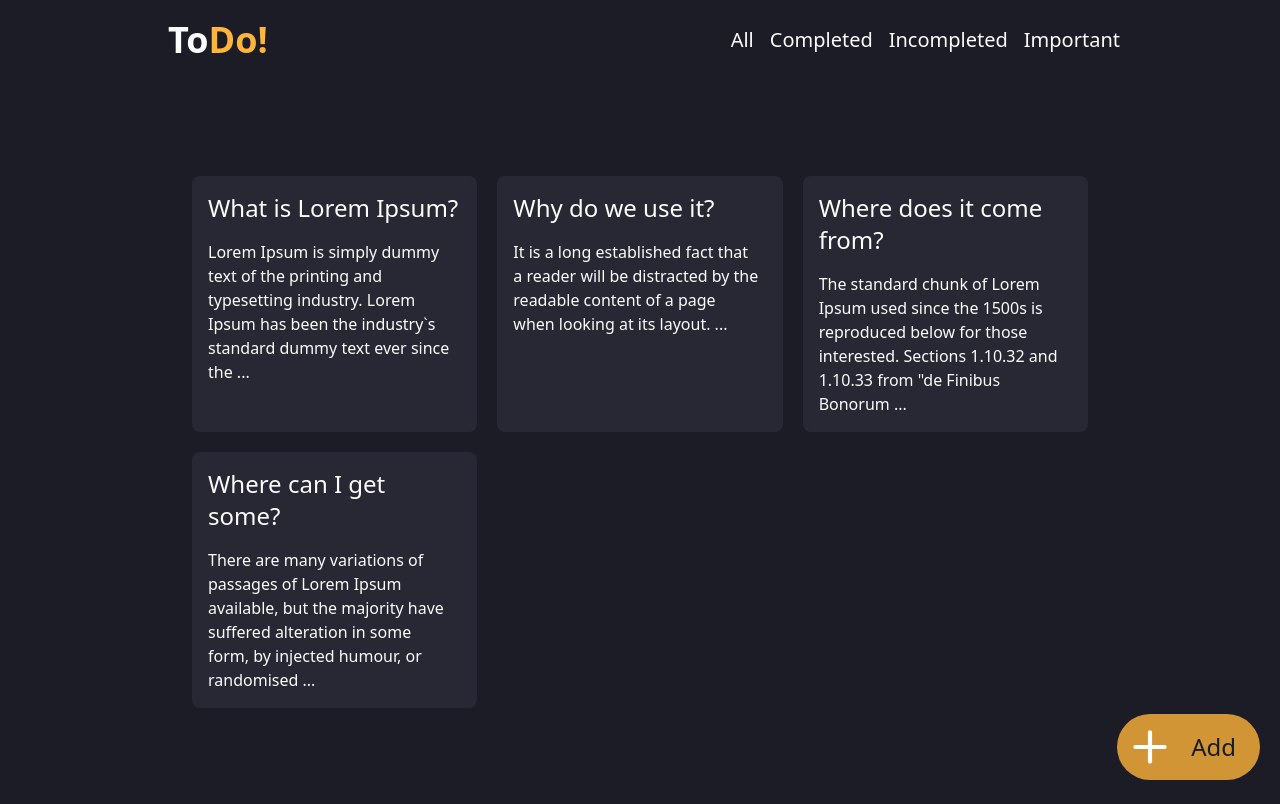
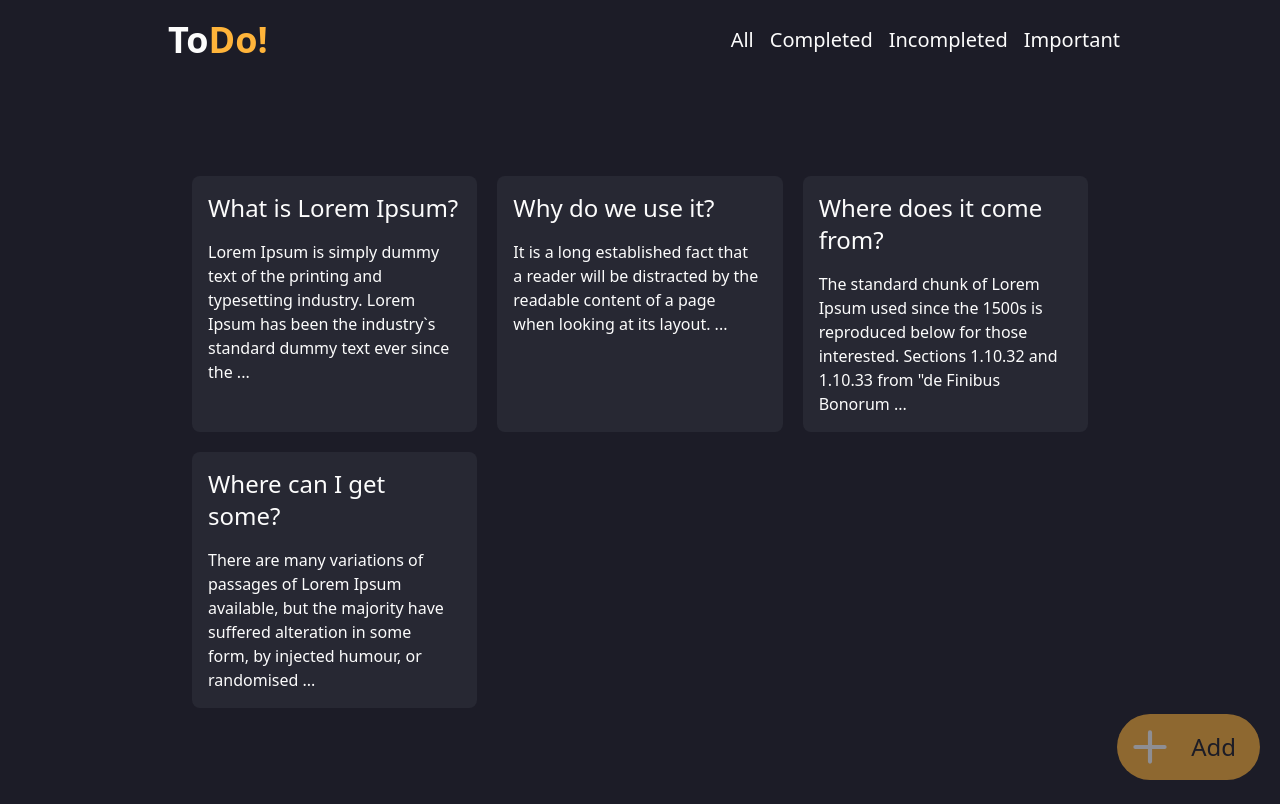
Before and after one commit to Mecshi/todo-app, a React (Vite) app: page / in a window 1280 px wide. Built offline with nearby package versions, Linux system fonts and the light colour scheme.

Commit message:
fix: Add hover to Button

```diff
--- a/src/components/CreateToDo.jsx
+++ b/src/components/CreateToDo.jsx
@@ -19,8 +19,8 @@ export const CreateToDo = (
   return (
     <section>
       <button
-        className={`text-tahiti-500 rounded-full bg-tahiti-200 bg-opacity-80 cursor-pointer bottom-5 fixed p-2 right-5 ${isOpen ? 'hidden' : ''} flex flex-row items-center`}
-        name='Add toDo'
+        className={`text-tahiti-500 rounded-full bg-tahiti-200 opacity-50 bottom-5 fixed p-2 right-5 ${isOpen ? 'hidden' : ''} flex flex-row items-center hover:border hover:border-tahiti-100 hover:opacity-100`}
+        name='AddtoDo'
         onClick={() => setIsOpen(!isOpen)}
       >
         <AddIcon />
```
